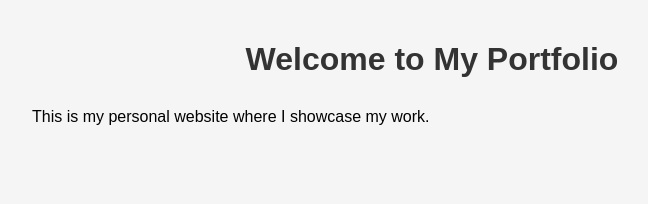
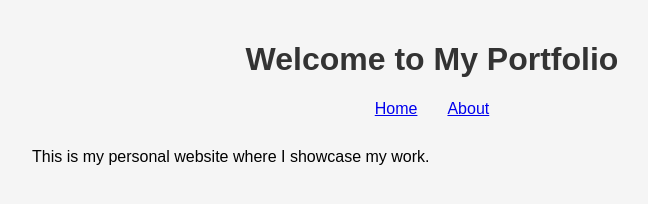
Before and after one commit to IhebHamdoun/Iheb-Hamdoun-stashing-practice, a plain HTML site: page index.html in a window 1280 px wide. Shown: the whole page, without its empty margins (208-856 px from the left). Drawn offline with Linux system fonts and the light colour scheme.

Commit message:
:ambulance: Resolved: Stash pop conflict

```diff
--- a/index.html
+++ b/index.html
@@ -8,11 +8,17 @@
 </head>
 <body>
     <header>
-        <h1>Welcome to My Portfolio</h1>
+      <h1>Welcome to My Portfolio</h1>
+      <nav>
+        <ul>
+          <li><a href="#home">Home</a></li>
+          <li><a href="#about">About</a></li>
+        </ul>
+      </nav>
     </header>
 
     <main>
-        <p>This is my personal website where I showcase my work.</p>
+      <p>This is my personal website where I showcase my work.</p>
     </main>
-</body>
+  </body>
 </html>
--- a/styles.css
+++ b/styles.css
@@ -18,3 +18,14 @@ main {
     max-width: 800px;
     margin: 0 auto;
 }
+
+nav ul {
+    list-style: none;
+    padding: 0;
+    display: flex;
+    justify-content: center;
+}
+
+nav li {
+    margin: 0 15px;
+}
```
